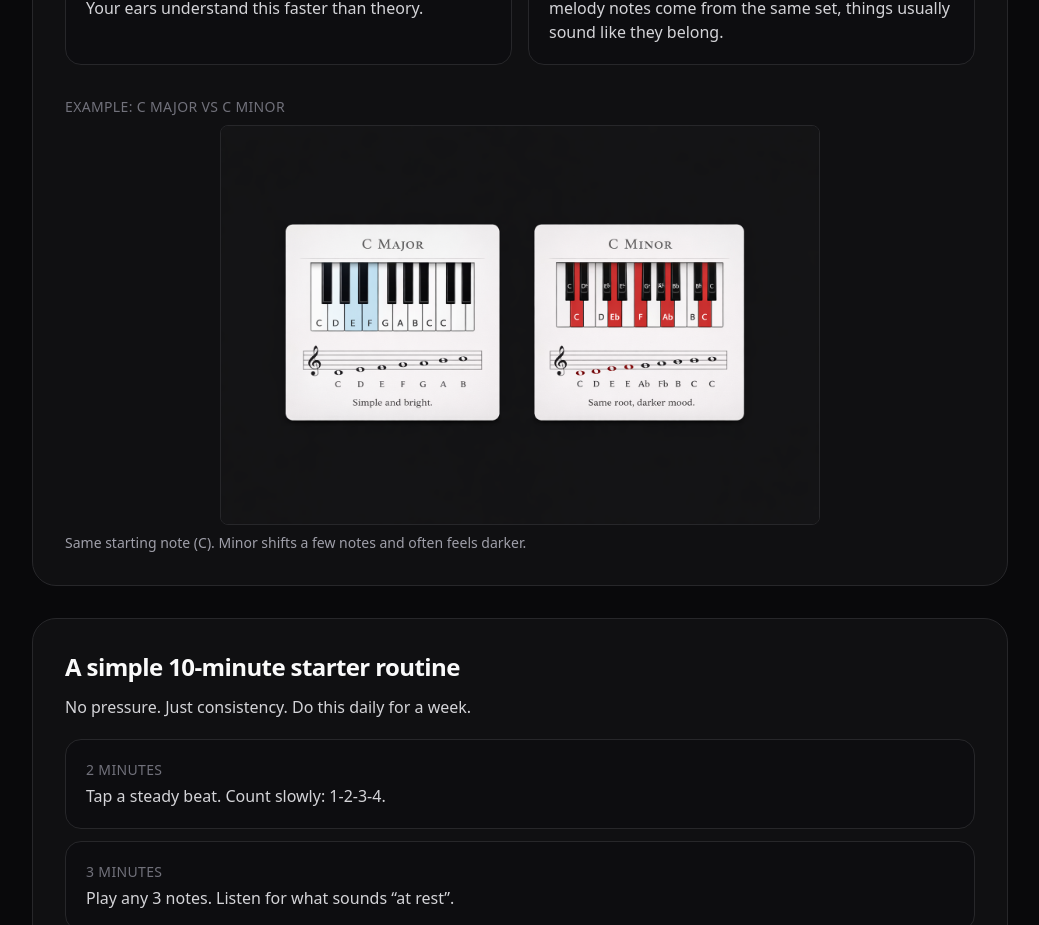
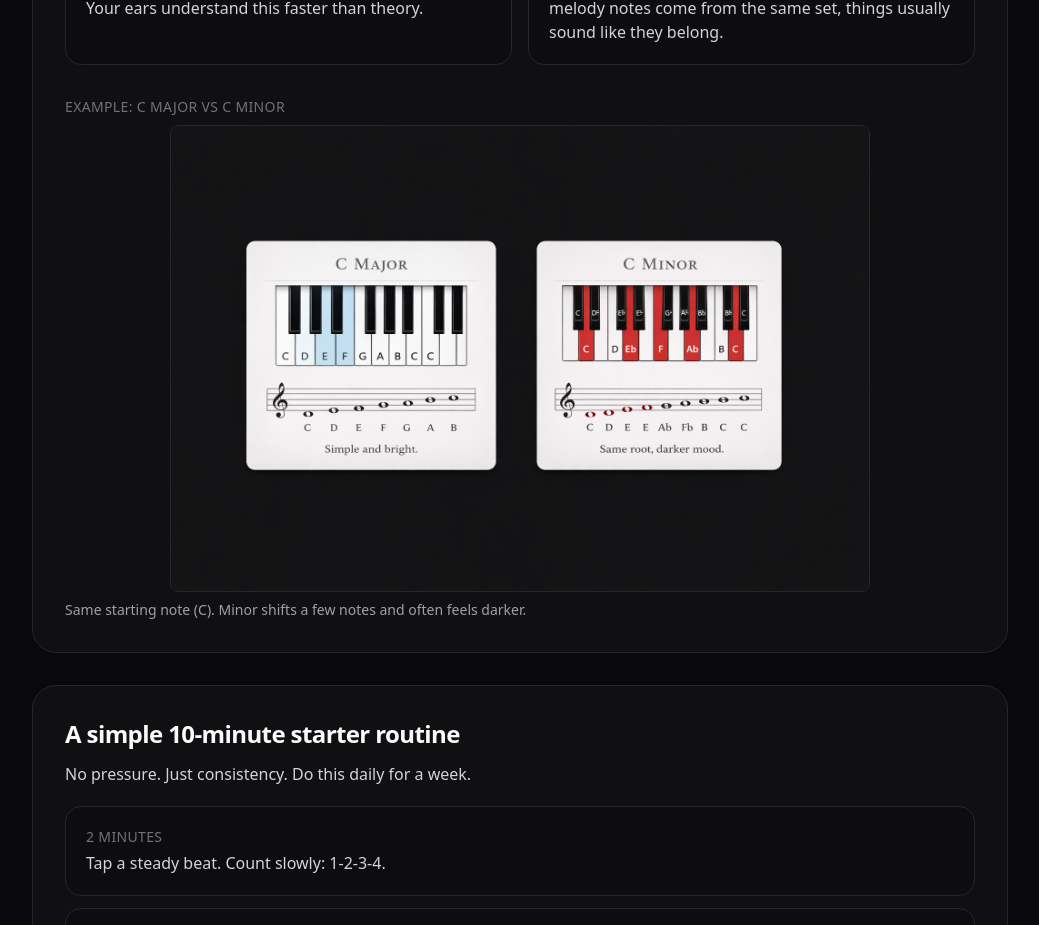
Before and after one commit to mohithkaranth/tonehouse-ai-coach, a Next.js app: page /start in a window 1280 px wide. Shown: the part 1360-2285 px from the top of the page, without its empty margins (120-1159 px from the left). Built offline with nearby package versions, Linux system fonts and the light colour scheme; no server answers.

Commit message:
Style tweaks on start page

```diff
--- a/app/start/page.tsx
+++ b/app/start/page.tsx
@@ -128,7 +128,7 @@ export default function StartPage() {
             <img
               src="/piano/cmajorminor.png"
               alt="C Major and C Minor shown on a piano keyboard"
-              className="mx-auto block w-[600px] rounded-lg border border-zinc-800"
+              className="mx-auto block w-[700px] rounded-lg border border-zinc-800"
 
             />
             <p className="mt-2 text-sm text-zinc-400">
```
